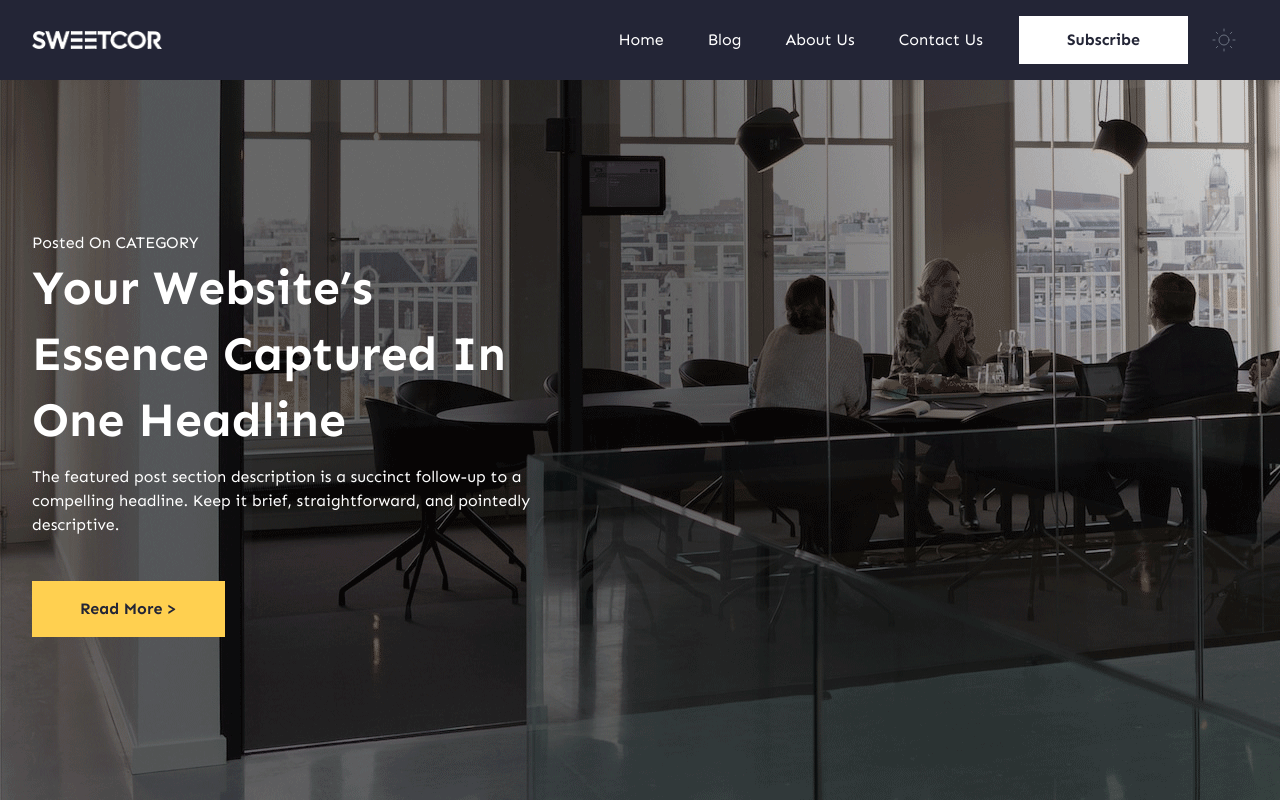
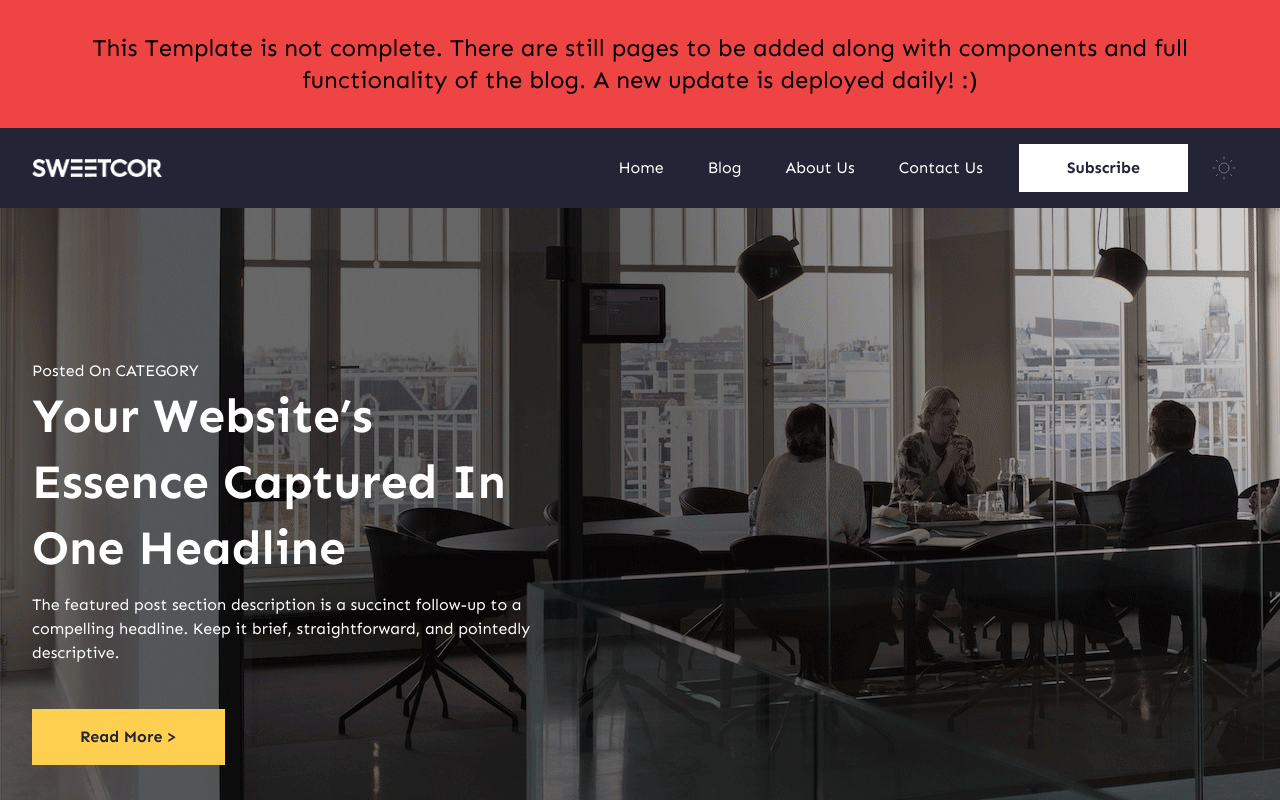
Before and after one commit to DanCoDesign/sweetcorSSG, a Next.js app: page / in a window 1280 px wide. Shown: the top 800 px of the page. Built offline with nearby package versions, Linux system fonts and the light colour scheme.

Commit message:
update warning

```diff
--- a/src/app/layout.js
+++ b/src/app/layout.js
@@ -16,6 +16,9 @@ export default function RootLayout({ children }) {
   return (
     <html lang="en">
       <body className={inter.className}>
+        <div className="text-black bg-red-500 text-2xl text-center p-8" >
+          This Template is not complete. There are still pages to be added along with components and full functionality of the blog. A new update is deployed daily! :)
+        </div>
         <Navbar />
 
         {children}
--- a/src/app/page.jsx
+++ b/src/app/page.jsx
@@ -9,6 +9,7 @@ export default function Home() {
 
   return (
     <>
+
       <Hero />
       <Container className="flex gap-x-8 flex-col lg:flex-row md:px-12 lg:px-20 ">
         <Featured />
--- a/src/components/categoryList/categoriesIcons.jsx
+++ b/src/components/categoryList/categoriesIcons.jsx
@@ -31,7 +31,7 @@ export function Startup() {
 export function Economy() {
     return (
         <svg xmlns="http://www.w3.org/2000/svg" width="48" height="48" viewBox="0 0 48 48" fill="none">
-            <g clip-path="url(#clip0_533_2312)">
+            <g clipPath="url(#clip0_533_2312)">
                 <path d="M5.11557 15.4253H2.53171C1.5999 15.4253 0.841797 16.2179 0.841797 17.192V22.915C0.841797 23.5133 1.30738 24 1.87959 24H5.76759C6.33985 24 6.80544 23.5133 6.80544 22.915V17.1921C6.80544 16.2179 6.04738 15.4253 5.11557 15.4253Z" fill="#232536" />
                 <path d="M12.6996 11.9492H10.1157C9.18389 11.9492 8.42578 12.7418 8.42578 13.7159V22.9148C8.42578 23.5131 8.89137 23.9998 9.46363 23.9998H13.3516C13.9239 23.9998 14.3894 23.5131 14.3894 22.9148V13.7159C14.3894 12.7417 13.6314 11.9492 12.6996 11.9492Z" fill="#232536" />
                 <path d="M20.4261 7.98877H17.8423C16.9104 7.98877 16.1523 8.78133 16.1523 9.75545V22.9148C16.1523 23.5131 16.6179 23.9998 17.1901 23.9998H21.0781C21.6504 23.9998 22.1159 23.5131 22.1159 22.9148V9.75545C22.116 8.78133 21.3579 7.98877 20.4261 7.98877Z" fill="#232536" />
@@ -49,7 +49,7 @@ export function Economy() {
 export function Technology() {
     return (
         <svg xmlns="http://www.w3.org/2000/svg" width="48" height="48" viewBox="0 0 48 48" fill="none">
-            <g clip-path="url(#clip0_533_2339)">
+            <g clipPath="url(#clip0_533_2339)">
                 <path d="M15.5176 7.03125C15.5176 7.80647 16.1486 8.4375 16.9238 8.4375H21.1042C21.0283 7.44788 20.7988 6.50213 20.4316 5.625H16.9238C16.1486 5.625 15.5176 6.25603 15.5176 7.03125Z" fill="#232536" />
                 <path d="M6.37695 24H14.8145C15.2031 24 15.5176 23.6855 15.5176 23.2969V19.6875H16.9238V15.1172L9.893 9.84375H3.56445C3.17581 9.84375 2.86133 10.1582 2.86133 10.5469C2.86133 13.0373 3.88236 15.4228 5.67383 17.1428V23.2969C5.67383 23.6855 5.98831 24 6.37695 24Z" fill="#FFD050" />
                 <path d="M12.002 0C11.6133 0 11.2988 0.314484 11.2988 0.703125V1.40625H8.35681C8.06558 0.589594 7.29242 0 6.37695 0C5.2138 0 4.26758 0.946219 4.26758 2.10938C4.26758 3.27253 5.2138 4.21875 6.37695 4.21875C7.29242 4.21875 8.06558 3.62916 8.35681 2.8125H11.2988V5.625H4.13806C3.84683 4.80834 3.07367 4.21875 2.1582 4.21875C0.995047 4.21875 0.00195312 5.16497 0.00195312 6.32812C0.00195312 7.49128 0.995047 8.4375 2.1582 8.4375C3.07367 8.4375 3.84683 7.84791 4.13806 7.03125H11.2988V9.14095L18.0485 14.2033C18.2257 14.3358 18.3301 14.5445 18.3301 14.7656V19.6875H19.0332C20.1964 19.6875 21.1426 18.7413 21.1426 17.5781V14.0625H23.2988C23.5584 14.0625 23.7966 13.9197 23.9189 13.691C24.0411 13.4624 24.0274 13.185 23.8839 12.9693L21.7533 9.84375H16.9238C15.3727 9.84375 14.1113 8.58239 14.1113 7.03125C14.1113 5.48011 15.3727 4.21875 16.9238 4.21875H19.6897C18.0628 1.68647 15.2291 0 12.002 0V0Z" fill="#232536" />
```
